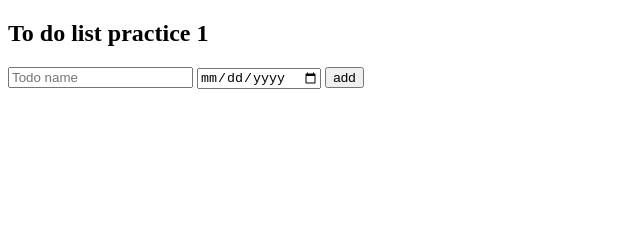
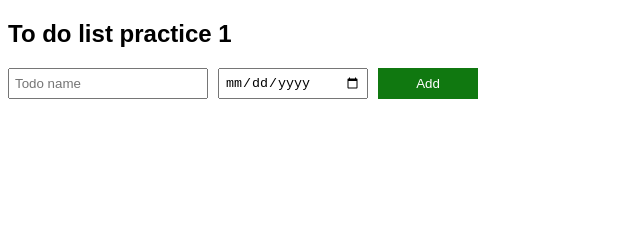
Before and after one commit to muminDev/todoListFinal, a plain HTML site: page index.html in a window 1280 px wide. Shown: the whole page, without its empty margins (0-640 px from the left). Drawn offline with Linux system fonts and the light colour scheme.

Commit message:
ToDo list buttons and inputs are modified with css

```diff
--- a/index.html
+++ b/index.html
@@ -8,17 +8,19 @@
 </head>
 <body>
   <h2>To do list practice 1</h2>
+  <div class="input-grid">
     <input
       type="text"
       placeholder="Todo name"
       class="todo-input">
-  <input type="date" class="js-due-date">
+    <input type="date" class="js-due-date due-date">
     <button
+      type="button"
       class="add-button"
-    onclick="toDoAdd()">add</button>
+      onclick="toDoAdd()">Add</button>
+  </div>
   <div class="todo-list">
   </div>
-  <canvas>Hello</canvas>
   <script src="script.js"></script>
 </body>
 </html>
--- a/script.js
+++ b/script.js
@@ -5,7 +5,7 @@ const dateInputElement = document.querySelector('.js-due-date')
 
 function toDoAdd() {
   const toDo = inputList.value;
-  const dateInput =dateInputElement.value;
+  const dateInput = dateInputElement.value;
   if (toDo) { // Check if the input is not empty
     toDoList.unshift({
       name: toDo,
@@ -25,12 +25,14 @@ function displayToDoList() {
     const name = toDoObject.name;
     const dueDate = toDoObject.dueDate;
     const html = `
-    <p>${name} ${dueDate}
-      <button onclick='
+    <div class = 'todo-text'>${name}</div>
+    <div class = 'todo-text'>${dueDate}</div>
+    <button class='delete-button'
+      onclick='
         toDoList.splice(${i}, 1);
         displayToDoList()
       '>Delete</button>
-    </p>`;
+    `;
     listContainer.innerHTML += html;
   }
   console.log(toDoList);
--- a/style.css
+++ b/style.css
@@ -0,0 +1,37 @@
+body {
+  font-family: Arial, Helvetica, sans-serif;
+}
+
+button {
+  cursor: pointer;
+}
+
+.todo-list,.input-grid {
+  display: grid;
+  grid-template-columns: 200px 150px 100px;
+  column-gap: 10px;
+  row-gap: 10px;
+  margin-bottom: 10px;
+}
+
+.todo-input,
+.due-date {
+  padding: 5px;
+}
+
+.add-button {
+  border: none;
+  background-color: rgb(16, 120, 16);
+  color: white;
+}
+
+.delete-button {
+  border: none;
+  color: white;
+  background-color: rgb(146, 6, 6);
+  padding: 5px;
+}
+
+.todo-text {
+  padding: 5px;
+}
```
Lines whose indentation alone changed are shown as unchanged.
